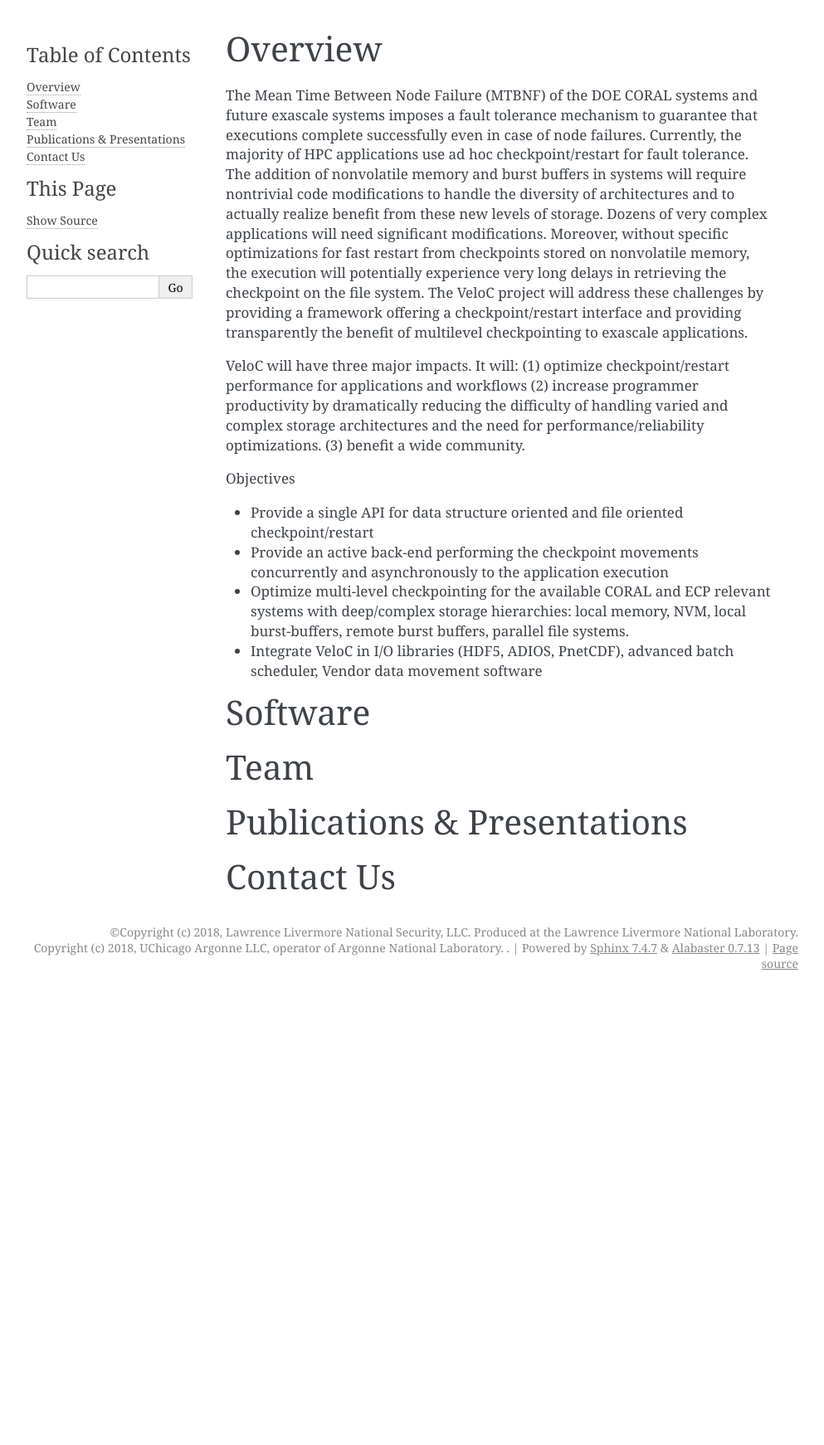
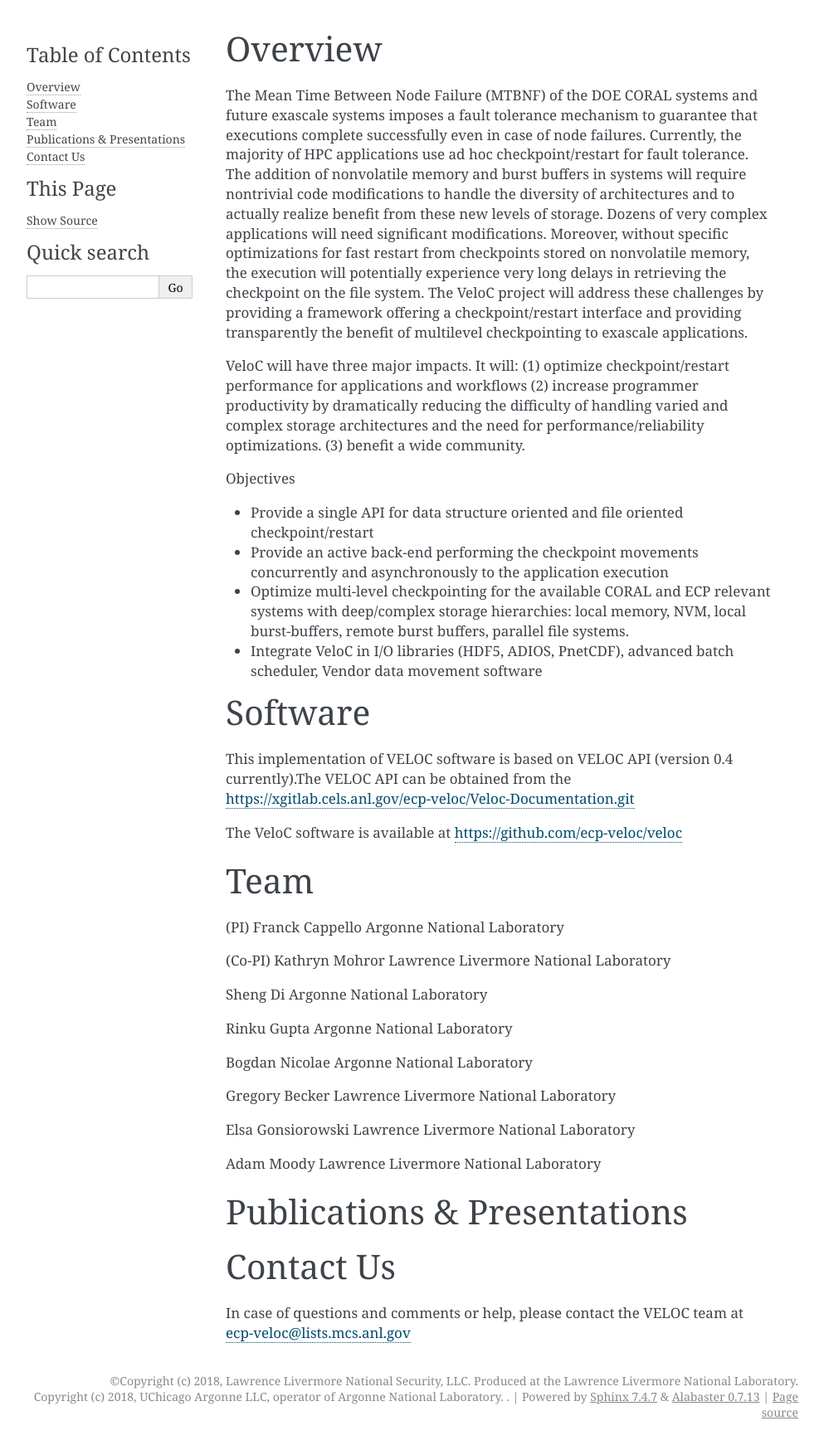
Before and after one commit to ECP-VeloC/VELOC, a Sphinx documentation site: the page built from docs/project.rst, in a window 1280 px wide. Shown: the whole page at 83% size, without its empty margins (148-1141 px from the left). Built offline with Sphinx 7.4.7, drawn with Linux system fonts in a browser that asks for light colours; before the commit the page ends 1201 px from its top, so only the background shows below that.

Commit message:
rinkug/VELOC patch-2

```diff
--- a/docs/project.rst
+++ b/docs/project.rst
@@ -17,20 +17,41 @@
 
 Software
 --------
+This implementation of VELOC software is based on VELOC API (version 0.4 currently).The VELOC API can be obtained from the https://xgitlab.cels.anl.gov/ecp-veloc/Veloc-Documentation.git
 
+The VeloC software is available at https://github.com/ecp-veloc/veloc
 
 Team
 ----
+(PI) Franck Cappello
+Argonne National Laboratory
 
+(Co-PI) Kathryn Mohror
+Lawrence Livermore National Laboratory
 
+Sheng Di
+Argonne National Laboratory
 
+Rinku Gupta
+Argonne National Laboratory
+
+Bogdan Nicolae
+Argonne National Laboratory
+
+Gregory Becker
+Lawrence Livermore National Laboratory
+
+Elsa Gonsiorowski
+Lawrence Livermore National Laboratory
+
+Adam Moody
+Lawrence Livermore National Laboratory
 
 
 Publications & Presentations
 ----------------------------
 
 
-
-
 Contact Us
 ----------
+In case of questions and comments or help, please contact the VELOC team at ecp-veloc@lists.mcs.anl.gov
```
